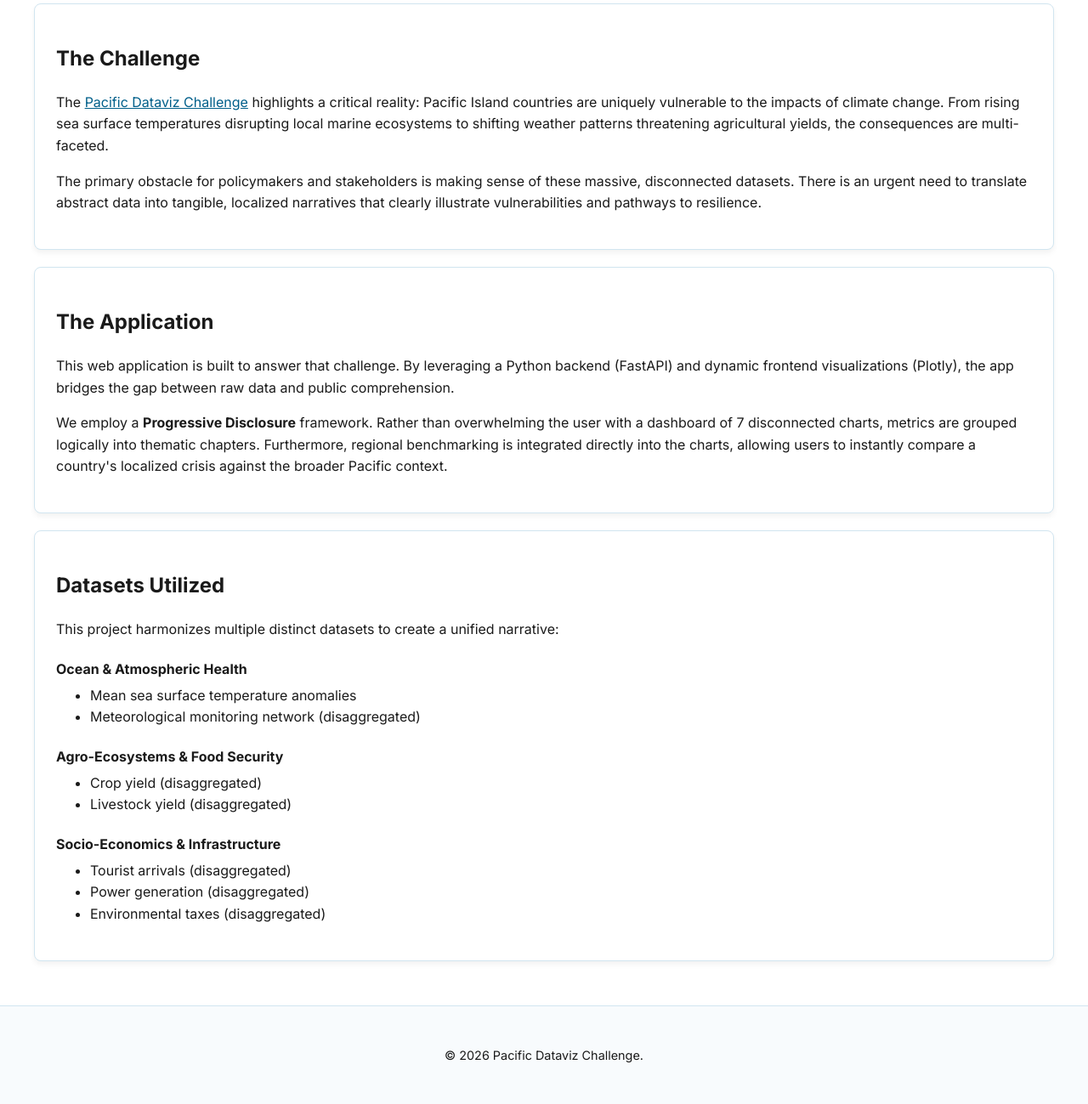
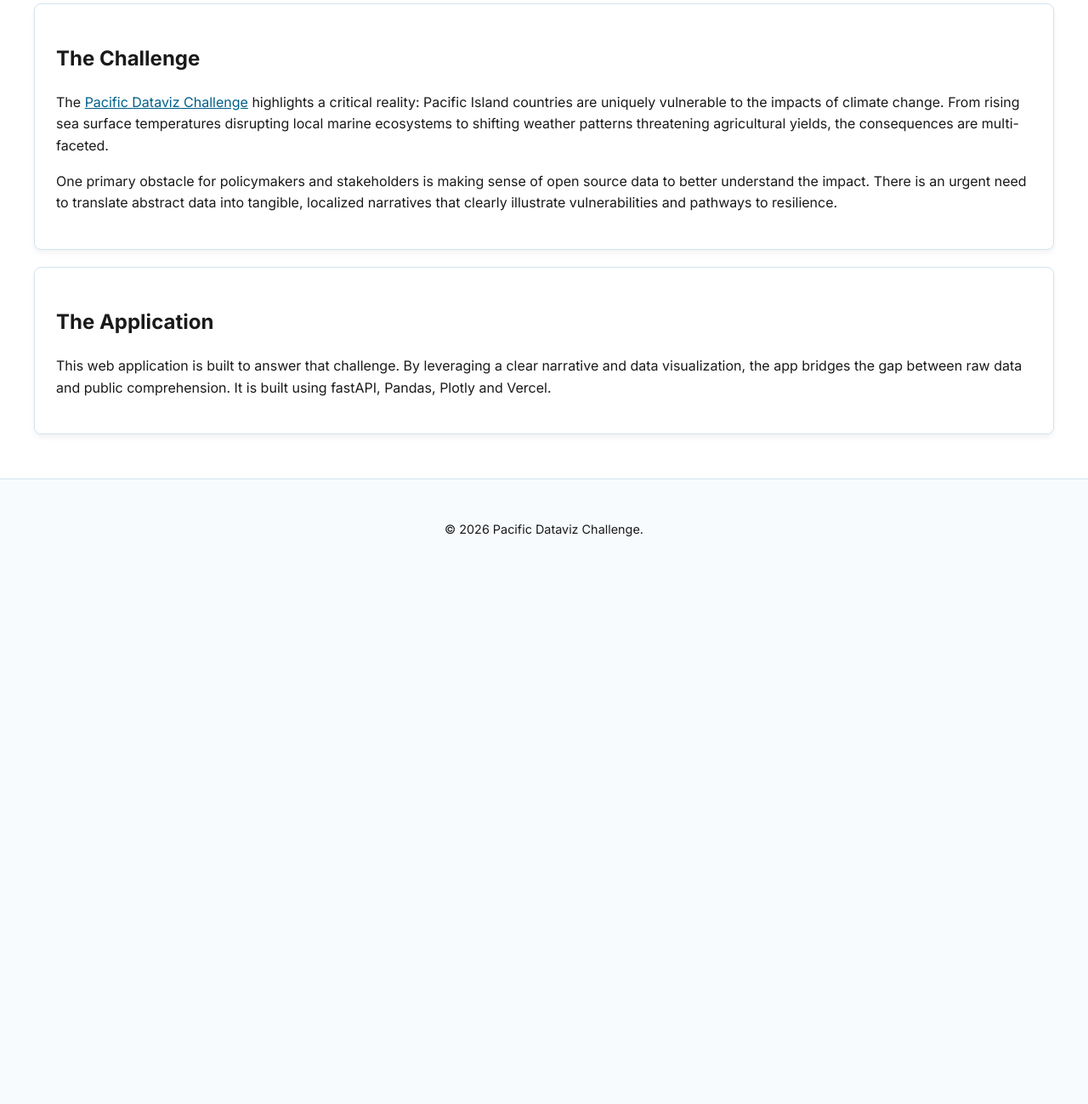
Before and after one commit to edimaudo/Atoll, a FastAPI app: page /about in a window 1280 px wide. Shown: the part 212-1511 px from the top of the page at 85% size. After the commit the page ends 844 px from the top, so only its background shows below. Run offline with FastAPI, Linux system fonts and the light colour scheme.

Commit message:
Update about.html

```diff
--- a/templates/about.html
+++ b/templates/about.html
@@ -1,6 +1,6 @@
 {% extends "base.html" %}
 
-{% block title %}About | Pacific Climate Storytelling{% endblock %}
+{% block title %}About | Understanding Pacific Island & Territories Climate Chaneg{% endblock %}
 
 {% block content %}
 <h1 style="color: var(--primary-color); text-align: center; margin-bottom: 40px;">About the Project</h1>
@@ -13,7 +13,7 @@
         to shifting weather patterns threatening agricultural yields, the consequences are multi-faceted.
     </p>
     <p>
-        The primary obstacle for policymakers and stakeholders is making sense of these massive, disconnected datasets.
+        One primary obstacle for policymakers and stakeholders is making sense of open source data to better understand the impact.
         There is an urgent need to translate abstract data into tangible, localized narratives that clearly illustrate vulnerabilities and pathways to resilience.
     </p>
 </div>
@@ -21,23 +21,18 @@
 <div class="card">
     <h2>The Application</h2>
     <p>
-        This web application is built to answer that challenge. By leveraging a Python backend (FastAPI) and dynamic frontend visualizations (Plotly),
-        the app bridges the gap between raw data and public comprehension.
-    </p>
-    <p>
-        We employ a <strong>Progressive Disclosure</strong> framework. Rather than overwhelming the user with a dashboard of 7 disconnected charts,
-        metrics are grouped logically into thematic chapters. Furthermore, regional benchmarking is integrated directly into the charts,
-        allowing users to instantly compare a country's localized crisis against the broader Pacific context.
+        This web application is built to answer that challenge. By leveraging a clear narrative and data visualization,
+        the app bridges the gap between raw data and public comprehension. It is built using fastAPI, Pandas, Plotly and Vercel.
     </p>
 </div>
 
-<div class="card">
-    <h2>Datasets Utilized</h2>
-    <p>This project harmonizes multiple distinct datasets to create a unified narrative:</p>
+<!----- Update this when you finalize the datasets --->
+<!-- <div class="card">
+    <h2>Data</h2>
 
     <h4 style="margin-bottom: 5px;">Ocean & Atmospheric Health</h4>
     <ul style="margin-top: 0;">
-        <li>Mean sea surface temperature anomalies</li>
+        <li>Mean sea surface temperature anomalies </li> <a href="https://pacificdatavizchallenge.org/" target="_blank">
         <li>Meteorological monitoring network (disaggregated)</li>
     </ul>
 
@@ -53,5 +48,5 @@
         <li>Power generation (disaggregated)</li>
         <li>Environmental taxes (disaggregated)</li>
     </ul>
-</div>
+</div> -->
 {% endblock %}
```
